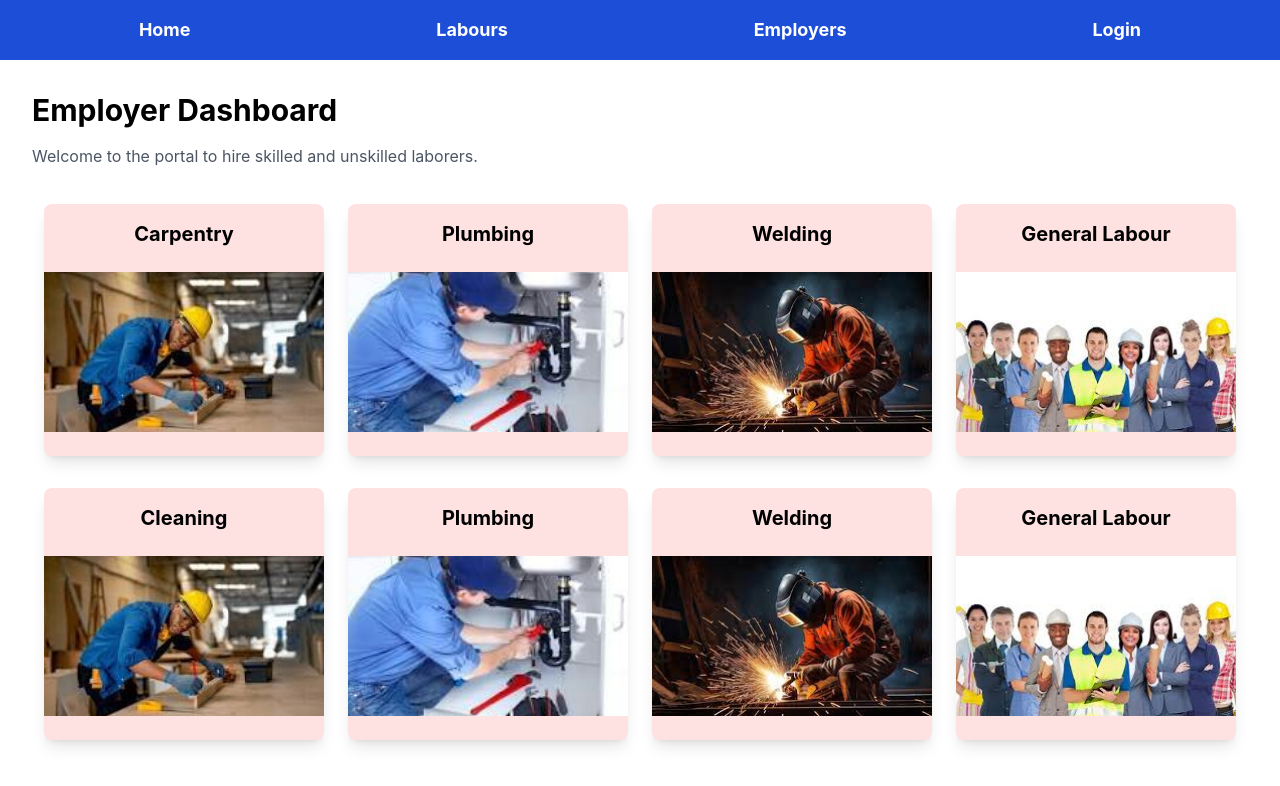
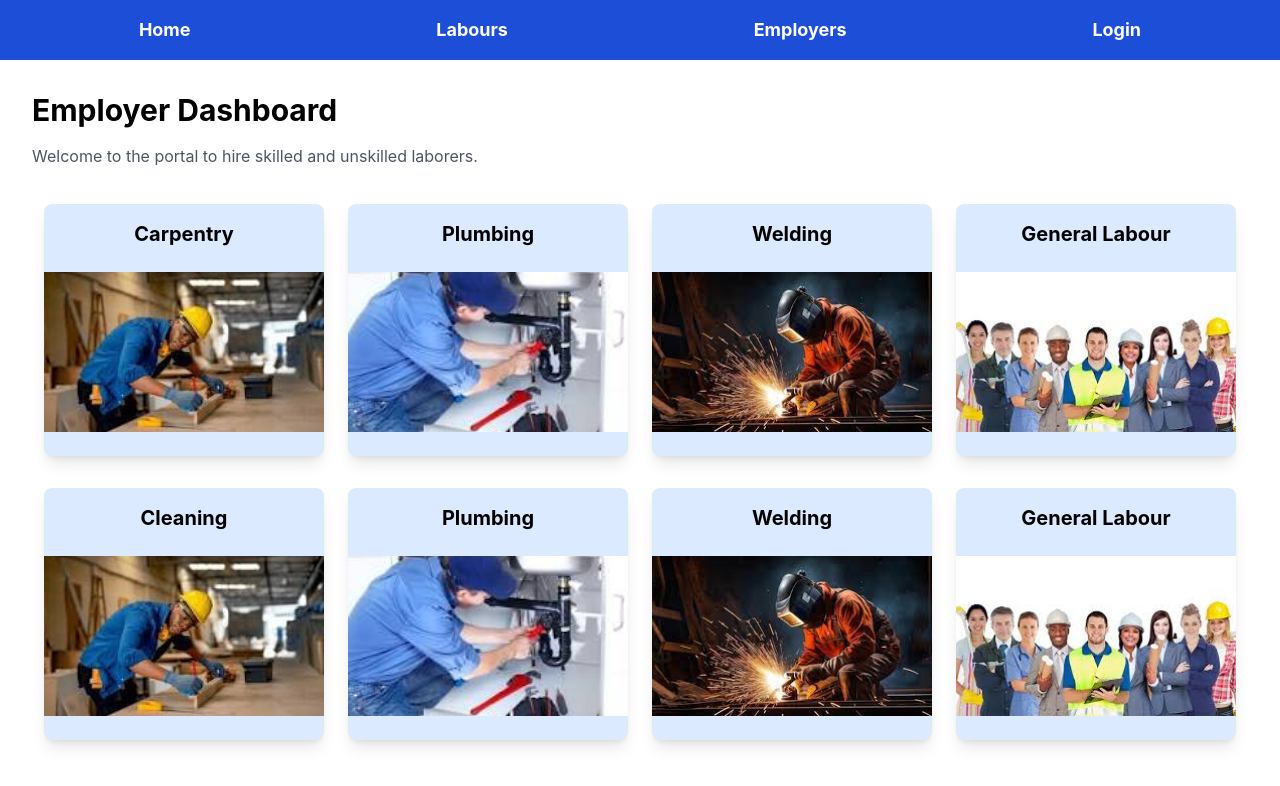
Before and after one commit to RohanMalik2710/safal, a React (Vite) app: page /employers in a window 1280 px wide. Shown: the top 786 px of the page. Built offline with nearby package versions, Linux system fonts and the light colour scheme.

Commit message:
Update EmployerDashboard.jsx

```diff
--- a/src/components/EmployerDashboard.jsx
+++ b/src/components/EmployerDashboard.jsx
@@ -25,7 +25,7 @@ const EmployerDashboard = () => {
           <SkillBox
             skill="Carpentry"
             imageSrc="src/assets/carpentry.jpg"
-            boxColor="bg-red-100"
+            boxColor="bg-blue-100"
               boxMargin="mx-3 my-3"
           />
         </Link>
@@ -33,7 +33,7 @@ const EmployerDashboard = () => {
           <SkillBox
             skill="Plumbing"
             imageSrc="src/assets/plumber.jpg"
-            boxColor="bg-red-100"
+            boxColor="bg-blue-100"
               boxMargin="mx-3 my-3"
 
           />
@@ -42,7 +42,7 @@ const EmployerDashboard = () => {
           <SkillBox
             skill="Welding"
             imageSrc="src/assets/welding.jpg"
-            boxColor="bg-red-100"
+            boxColor="bg-blue-100"
             boxMargin="mx-3 my-3"
 
           />
@@ -51,7 +51,7 @@ const EmployerDashboard = () => {
           <SkillBox
             skill="General Labour"
             imageSrc="src/assets/general-labour.jpg"
-            boxColor="bg-red-100"
+            boxColor="bg-blue-100"
               boxMargin="mx-3 my-3"
           />
         </Link>
@@ -62,7 +62,7 @@ const EmployerDashboard = () => {
           <SkillBox
             skill="Cleaning"
             imageSrc="src/assets/carpentry.jpg"
-            boxColor="bg-red-100"
+            boxColor="bg-blue-100"
               boxMargin="mx-3 my-3"
           />
         </Link>
@@ -70,7 +70,7 @@ const EmployerDashboard = () => {
           <SkillBox
             skill="Plumbing"
             imageSrc="src/assets/plumber.jpg"
-            boxColor="bg-red-100"
+            boxColor="bg-blue-100"
               boxMargin="mx-3 my-3"
           />
         </Link>
@@ -78,7 +78,7 @@ const EmployerDashboard = () => {
           <SkillBox
             skill="Welding"
             imageSrc="src/assets/welding.jpg"
-            boxColor="bg-red-100"
+            boxColor="bg-blue-100"
               boxMargin="mx-3 my-3"
           />
         </Link>
@@ -86,7 +86,7 @@ const EmployerDashboard = () => {
           <SkillBox
             skill="General Labour"
             imageSrc="src/assets/general-labour.jpg"
-            boxColor="bg-red-100"
+            boxColor="bg-blue-100"
             boxMargin="mx-3 my-3"
           />
         </Link>
```
